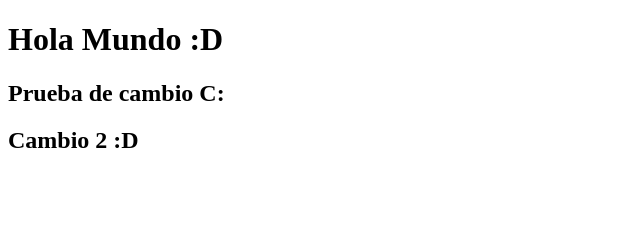
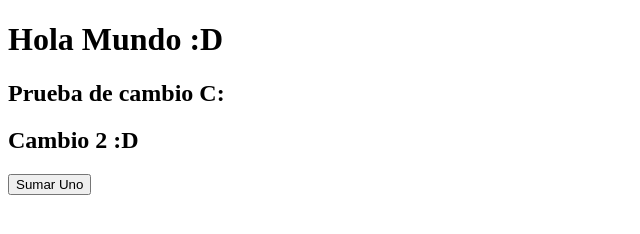
Before and after one commit to DiegoG02/Proyecto_Web_2023_2, a plain HTML site: page index.html in a window 1280 px wide. Shown: the whole page, without its empty margins (0-640 px from the left). Drawn offline with Linux system fonts and the light colour scheme.

Commit message:
Boton que llama la función SumarUno

```diff
--- a/index.html
+++ b/index.html
@@ -9,5 +9,7 @@
     <h1>Hola Mundo :D</h1>
     <h2>Prueba de cambio C:</h2>
     <h2>Cambio 2 :D</h2>
+    <button onclick="sumarUno(5)">Sumar Uno</button>
 </body>
+
 </html>
```
